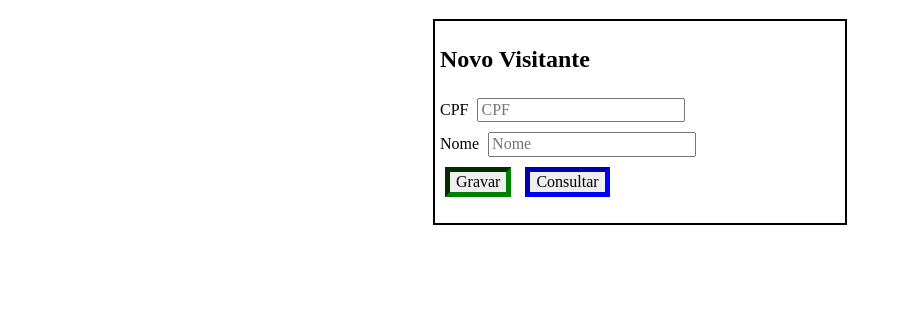
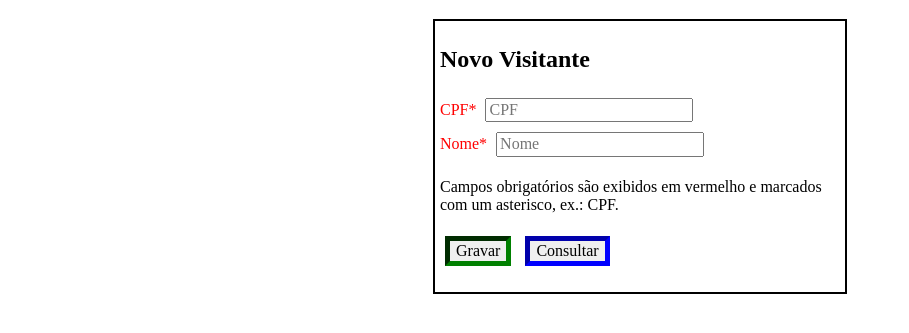
Before and after one commit to inovoxbh/projeto-frontend-atividade-0, a website built with webpack: page src/index.html in a window 1280 px wide. Shown: the part 61-394 px from the top of the page, without its empty margins (0-909 px from the left). Built offline with nearby package versions, Linux system fonts and the light colour scheme.

Commit message:
inclusão do Success Criterion 1.3.1: Info and Relationships

```diff
--- a/css/sassinput.scss
+++ b/css/sassinput.scss
@@ -11,7 +11,6 @@
     margin: 5px;
 }
 
-/* uso do @mixin */
 @mixin button($color) {
     border-style: inset;
     border-width: 5px;
@@ -19,13 +18,11 @@
     border-color: $color;
 }
 
-/* uso de variáveis */
 $box-shadow: 5px 5px 10px gray;
 
 .form__button--insert {
     @include button(green);
 
-    /* nesting referenciando seletor-pai */
     &:hover {
         box-shadow: $box-shadow;
         cursor: pointer;
@@ -35,14 +32,12 @@ $box-shadow: 5px 5px 10px gray;
 .form__button--select {
     @include button(blue);
 
-    /* nesting referenciando seletor-pai */
     &:hover {
         box-shadow: $box-shadow;
         cursor: pointer;
     }
 }
 
-/* nesting */
 .form__text--sucessfull,
 .form__text--unsucessfull {
     font-weight: bold;
@@ -56,3 +51,7 @@ $box-shadow: 5px 5px 10px gray;
 .form__text--unsucessfull {
     color: red;
 }
+
+.form__label--required {
+    color: red;
+}
--- a/src/index.html
+++ b/src/index.html
@@ -28,12 +28,15 @@
     <form id="formulario" class="form">
         <h2 class="form__title">Novo Visitante</h2>
         <div>
-            <label for="InputCPF">CPF</label>
+            <label for="InputCPF" class="form__label--required">CPF*</label>
             <input type="number" id="InputCPF" placeholder="CPF" class="form__field">
         </div>
         <div>
-            <label for="InputNome">Nome</label>
+            <label for="InputNome" class="form__label--required">Nome*</label>
             <input type="text" id="InputNome" placeholder="Nome" class="form__field">
+        </div>
+        <div>
+          <p>Campos obrigatórios são exibidos em vermelho e marcados com um asterisco, ex.: CPF.</p>
         </div>
         <div>
           <button id="gravar" type="button" class="form__button--insert">Gravar</button>
--- a/src/javascript.js
+++ b/src/javascript.js
@@ -25,6 +25,11 @@ $(document).ready(function(){
     $("#gravar").click(function(){
         let nome = $("#InputNome").val();
         let cpf = $("#InputCPF").val();
+
+        if ((nome === null) | (nome === "") | (nome === " ") | (cpf === null) | (cpf === "") | (cpf === " ")) {
+            alert("Necessário informar CPF e nome.");
+            return;
+        }
 
         var transaction = db.transaction(["visitantes"],"readwrite");
 
```
Also changed, not shown: css/sassoutput.css, dist/bundle.js, dist/index.html, dist/style.css, src/css/sassoutput.css, 1 other file.
